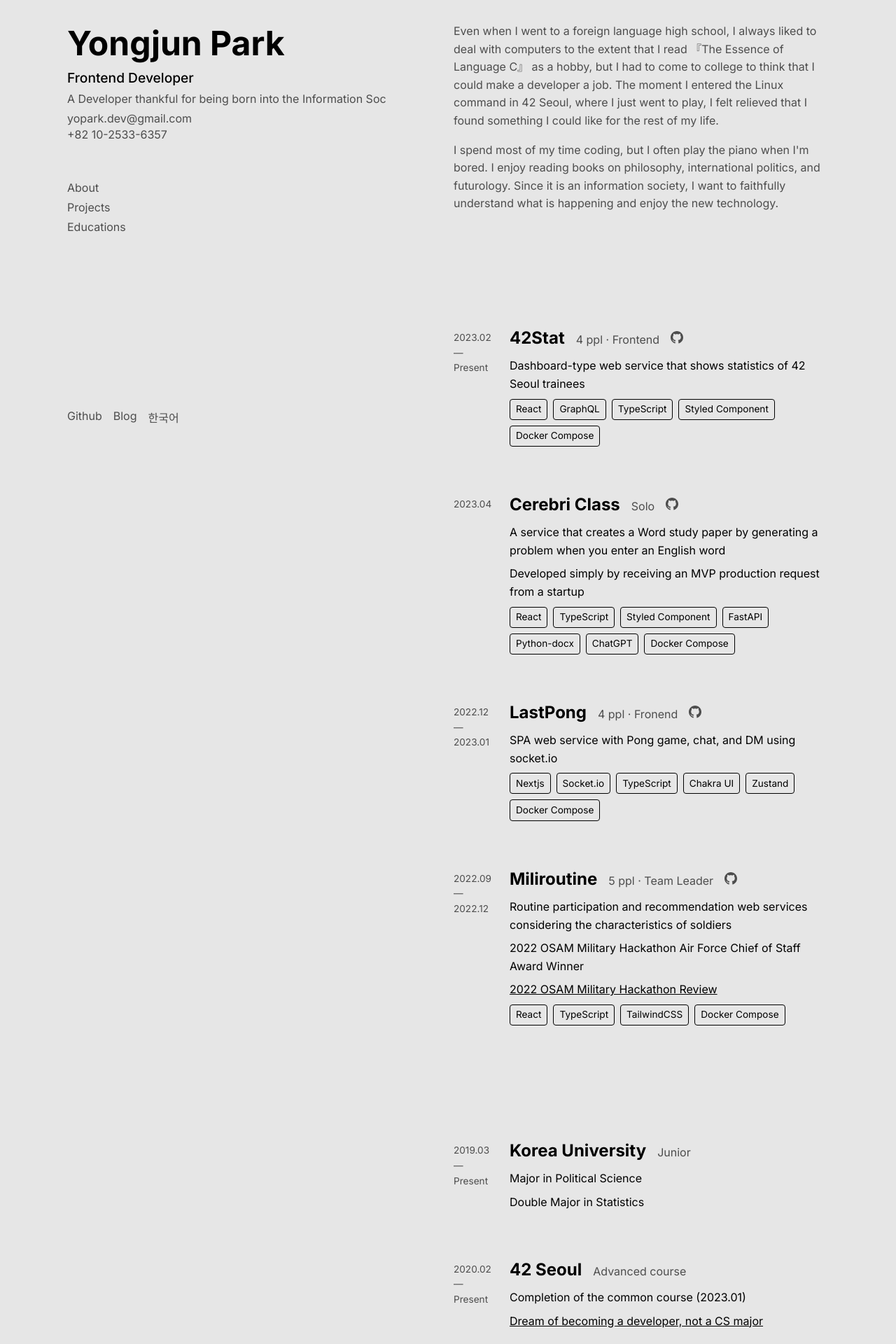
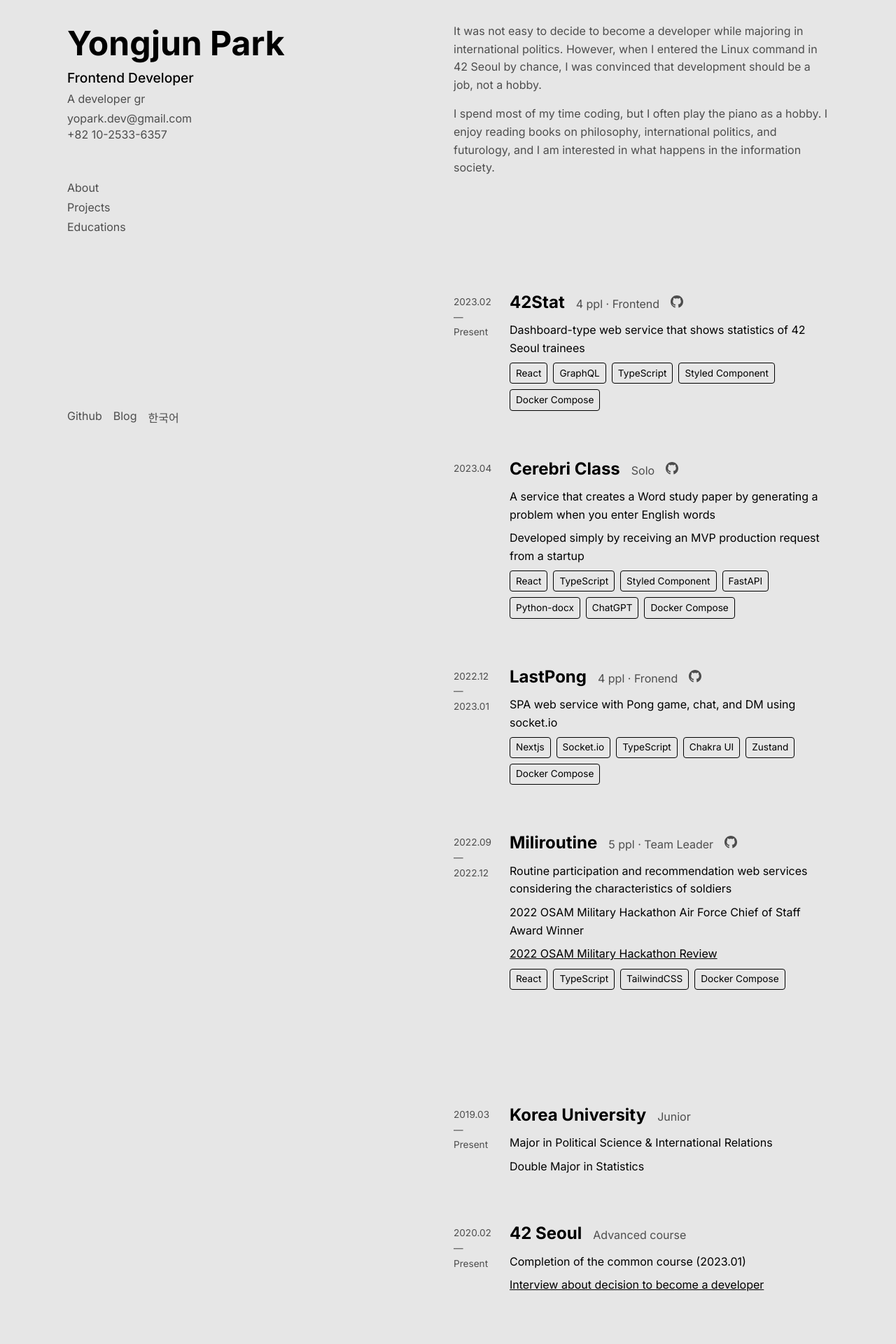
Before and after one commit to yoopark/yongjunpark.vercel.app-deprecated, a Next.js app: page /en in a window 1280 px wide. Shown: the part 80-2000 px from the top of the page at 70% size. Built offline with nearby package versions, Linux system fonts and the light colour scheme.

Commit message:
✨ feat: modifiers & eng About.p1 변경

```diff
--- a/app/[locale]/page.tsx
+++ b/app/[locale]/page.tsx
@@ -17,13 +17,13 @@ export default function Home() {
           </h1>
           <h2>{t('job')}</h2>
           <div>
-            {locale === 'en' && <span>A Developer&nbsp;</span>}
+            {locale === 'en' && <span>A developer&nbsp;</span>}
             <Typed
               strings={[
+                'modifiers.one-percent',
+                'modifiers.ui-ux-stat',
+                'modifiers.readable-code',
                 'modifiers.information-society',
-                'modifiers.creative-thinking',
-                'modifiers.neat-things',
-                'modifiers.dont-fall',
                 'modifiers.immerse',
               ].map((key) => t(key))}
             />
--- a/messages/en.json
+++ b/messages/en.json
@@ -4,16 +4,16 @@
     "job": "Frontend Developer",
     "phone": "+82 10-2533-6357",
     "modifiers": {
-      "information-society": "thankful for being born into the Information Society",
-      "creative-thinking": "especially enthusiastic to creative thinking",
-      "neat-things": "who likes neat things",
-      "dont-fall": "who doesn't fall for the same type twice",
-      "immerse": "who is immersed most of the time"
+      "one-percent": "growing 1% every day",
+      "ui-ux-stat": "interested in UI/UX and statistics",
+      "readable-code": "who aims for readable code",
+      "information-society": "appreciates being born into the information society",
+      "immerse": "who's been immersed most of the time"
     },
     "About": {
       "title": "About",
-      "p1": "Even when I went to a foreign language high school, I always liked to deal with computers to the extent that I read 『The Essence of Language C』 as a hobby, but I had to come to college to think that I could make a developer a job. The moment I entered the Linux command in 42 Seoul, where I just went to play, I felt relieved that I found something I could like for the rest of my life.",
-      "p2": "I spend most of my time coding, but I often play the piano when I'm bored. I enjoy reading books on philosophy, international politics, and futurology. Since it is an information society, I want to faithfully understand what is happening and enjoy the new technology."
+      "p1": "It was not easy to decide to become a developer while majoring in international politics. However, when I entered the Linux command in 42 Seoul by chance, I was convinced that development should be a job, not a hobby.",
+      "p2": "I spend most of my time coding, but I often play the piano as a hobby. I enjoy reading books on philosophy, international politics, and futurology, and I am interested in what happens in the information society."
     },
     "Projects": {
       "title": "Projects",
@@ -25,7 +25,7 @@
       },
       "CerebriClass": {
         "title": "Cerebri Class",
-        "description": "A service that creates a Word study paper by generating a problem when you enter an English word",
+        "description": "A service that creates a Word study paper by generating a problem when you enter English words",
         "team-composition": "Solo",
         "startup-mvp": "Developed simply by receiving an MVP production request from a startup"
       },
@@ -49,14 +49,14 @@
       "KoreaUniv": {
         "title": "Korea University",
         "status": "Junior",
-        "major": "Major in Political Science",
+        "major": "Major in Political Science & International Relations",
         "double-major": "Double Major in Statistics"
       },
       "42Seoul": {
         "title": "42 Seoul",
         "status": "Advanced course",
         "common-course": "Completion of the common course (2023.01)",
-        "article-non-major": "Dream of becoming a developer, not a CS major"
+        "article-non-major": "Interview about decision to become a developer"
       }
     },
     "present": "Present",
--- a/messages/ko.json
+++ b/messages/ko.json
@@ -4,16 +4,16 @@
     "job": "프론트엔드 개발자",
     "phone": "010-2533-6357",
     "modifiers": {
+      "one-percent": "매일 1% 성장하는",
+      "ui-ux-stat": "UI/UX와 통계에 관심있는",
+      "readable-code": "가독성 좋은 코드를 지향하는",
       "information-society": "정보사회에 태어난 것에 감사하는",
-      "creative-thinking": "창의적인 생각에 특히 반응하는",
-      "neat-things": "깔끔한 걸 좋아하는",
-      "dont-fall": "같은 유형에 두번 당하지 않는",
       "immerse": "대부분의 시간을 몰입해 있는"
     },
     "About": {
       "title": "소개",
       "p1": "외국어고등학교를 다니면서도 『C언어의 정석』을 취미로 읽을 정도로 항상 컴퓨터를 다루는 걸 좋아했지만, 개발자를 직업으로 삼을 수 있다는 생각을 대학교 와서야 했습니다. 그저 놀 생각으로 간 42서울에서 리눅스 명령어를 입력하던 순간 평생 좋아할 수 있는 일을 찾았다는 안도감이 들었습니다.",
-      "p2": "대부분의 시간을 코딩으로 보내지만, 심심할 땐 종종 피아노를 칩니다. 철학이나 국제정치, 미래학을 주제로 한 책을 즐겨 읽습니다. 정보사회라서 벌어지는 일들을 충실히 이해하고, 새롭게 등장하는 기술을 즐기며 살아가고 싶습니다."
+      "p2": "대부분의 시간을 코딩으로 보내지만, 심심할 땐 종종 피아노를 칩니다. 철학이나 국제정치, 미래학을 주제로 한 책을 즐겨 읽고, 정보사회에서 벌어지는 일들에 관심이 많습니다."
     },
     "Projects": {
       "title": "프로젝트",
```
